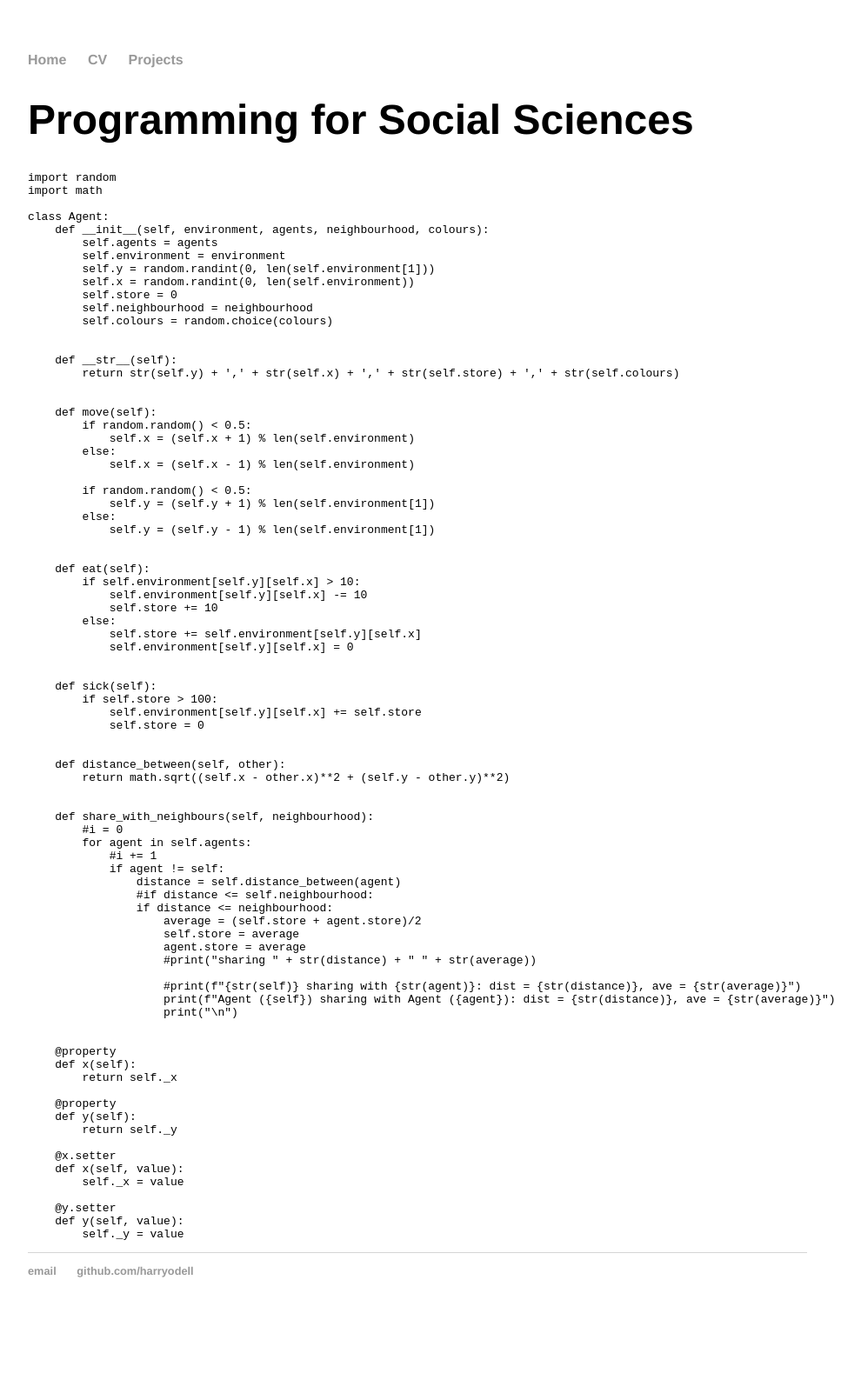
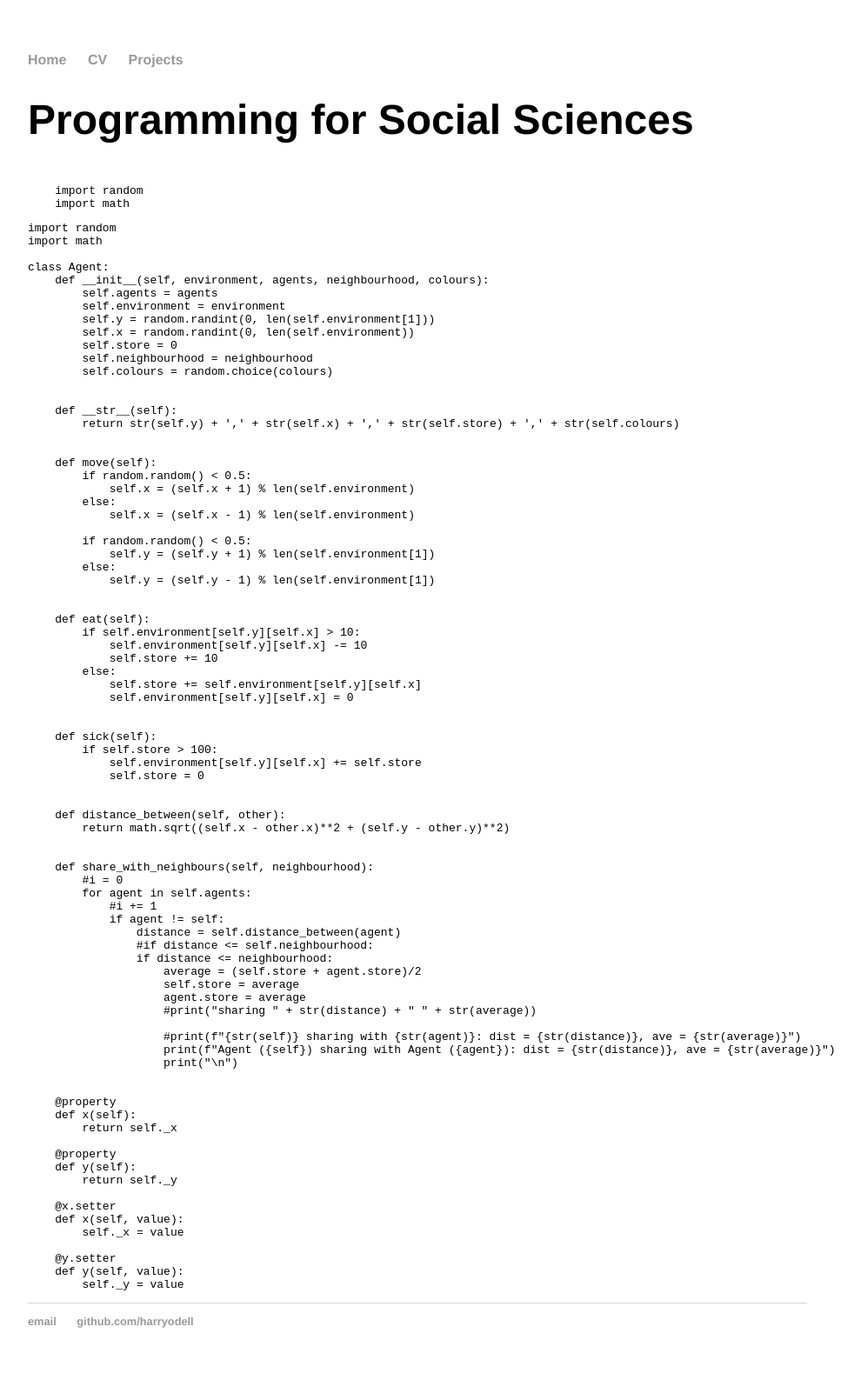
Before and after one commit to harryodell/harryodell.github.io, a Jekyll site: the page built from projects/PfSS.md, in a window 1280 px wide. Shown: the whole page at 87% size, without its empty margins (160-1150 px from the left). Built offline with Jekyll 4.4.1, drawn with Linux system fonts in a browser that asks for light colours; our own code applies the rules of GitHub Pages for plain Markdown files; before the commit the page ends 1529 px from its top, so only the background shows below that.

Commit message:
Update PfSS.md

````diff
--- a/projects/PfSS.md
+++ b/projects/PfSS.md
@@ -1,5 +1,9 @@
 # Programming for Social Sciences
 
+<pre><code>
+    import random
+    import math
+</code></pre>
 
 ```python
 import random
````
